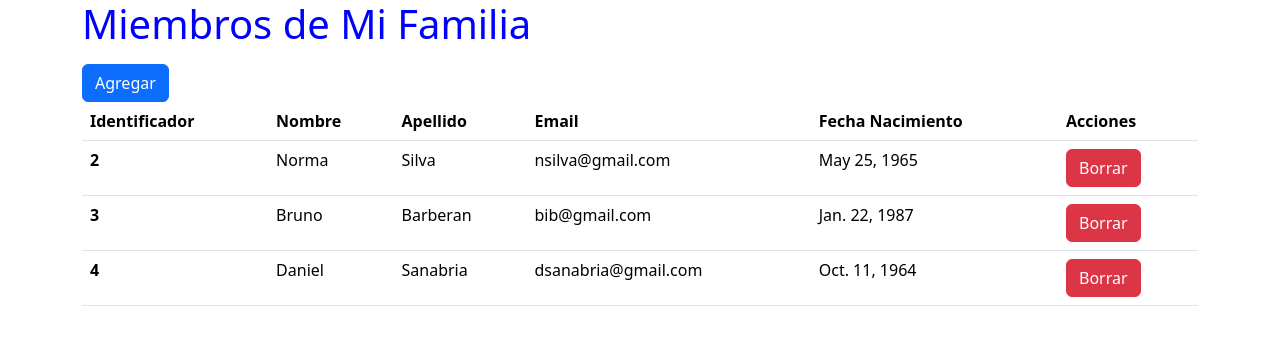
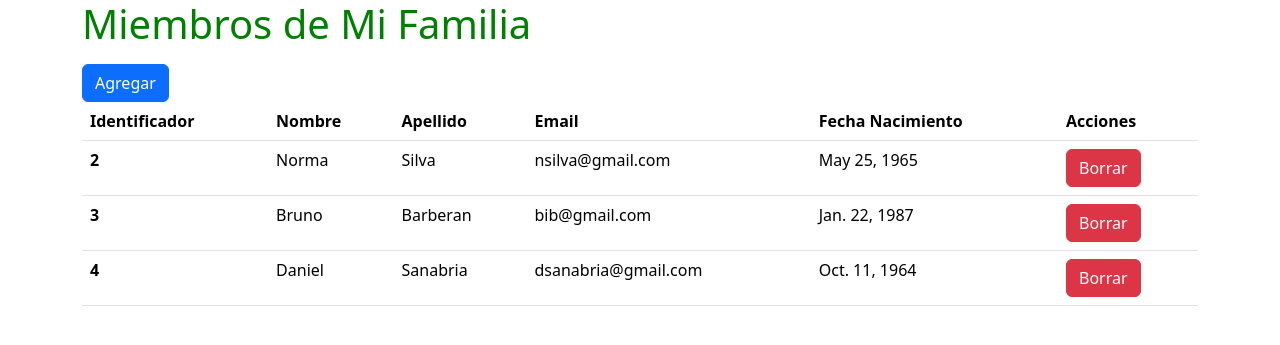
Before and after one commit to fdaniela-sanabria/mi-primer-mvt, a Django app: page /familia/ in a window 1280 px wide. Shown: the top 345 px of the page. Run offline with Django 4.2, Linux system fonts and the light colour scheme; data comes from the database, SQL or seed files in the repository; some libraries are stand-ins or nearby versions.

Commit message:
confirmar

```diff
--- a/MVT + Florencia Daniela Sanabria/mi-primer-mvt/familia/templates/familia/index.html
+++ b/MVT + Florencia Daniela Sanabria/mi-primer-mvt/familia/templates/familia/index.html
@@ -11,7 +11,7 @@
 <div class="container">
     <div class="row">
       <div class="col">
-        <h1><p style="color:blue">Miembros de Mi Familia</p></h1>
+        <h1><p style="color:green">Miembros de Mi Familia</p></h1>
         {% url 'agregar' as agregar_url %}
         {% bootstrap_button "Agregar" size="sm" button_class="btn-primary" button_type="link" href=agregar_url %}
 
```
